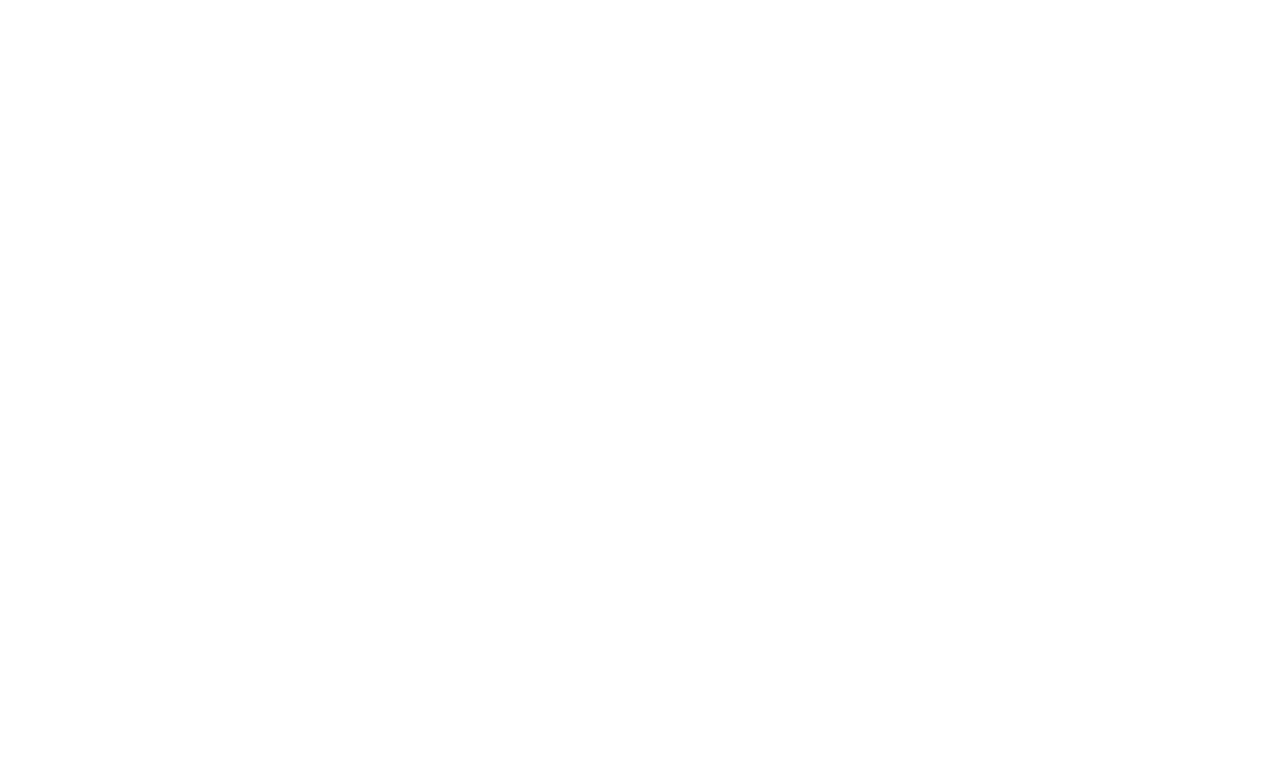
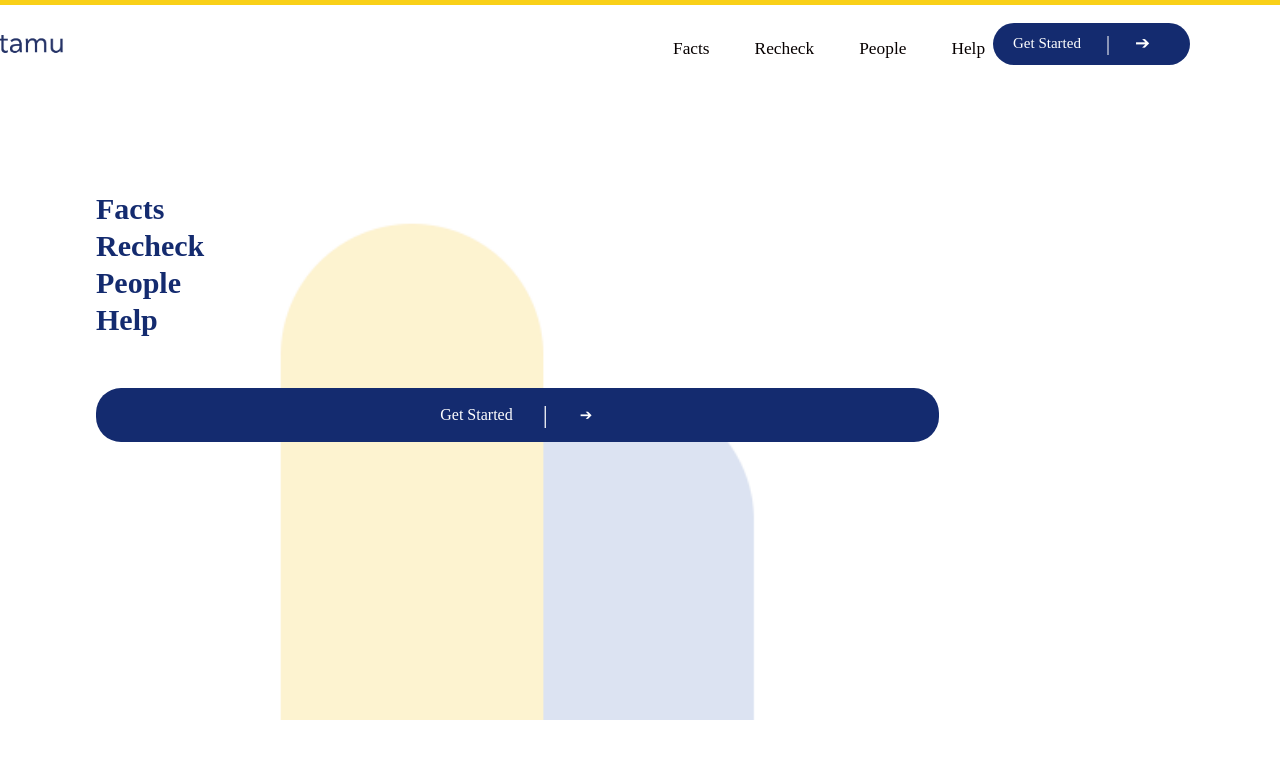
Before and after one commit to fuyanik/vitamu, a React (Create React App) app: page /mobileNavMenu in a window 1280 px wide. Before the commit this address had no page. Shown: the top 758 px of the page. Built offline with nearby package versions, Linux system fonts and the light colour scheme; a web font is replaced by a local one; what react-hooks-global-state would draw is missing.

Commit message:
form page update

```diff
--- a/src/App.js
+++ b/src/App.js
@@ -1,8 +1,18 @@
-import React from 'react';
+
 import Home from "./pages/Home"
 import Form from "./pages/Form"
-import { BrowserRouter } from 'react-router-dom';
-import {Routes, Route, Link, NavLink} from 'react-router-dom';
+
+
+import MobileNavMenu from './pages/MobileNavMenu/mobileNavMenu';
+
+import React from 'react';
+import ReactDOM from 'react-dom';
+import {
+  BrowserRouter as Router,
+  Route
+} from 'react-router-dom';
+
+import {Routes} from 'react-router-dom';
 
 
 
@@ -18,16 +28,13 @@
 
     return (
 
-      <BrowserRouter>
-      <Routes>
-            <Route path="/" element={<Home/>} />
-            <Route path="/form" element={<Form/>} />
-
-
-
-      </Routes>
-
-    </BrowserRouter>
+      <Router>
+        <Routes>
+     <Route path="/" element={<Home/>} />
+<Route path="/form" element={<Form/>} />
+<Route path="/mobileNavMenu" element={<MobileNavMenu/>} />
+</Routes>
+    </Router>
 
     );
   }
--- a/src/homeComponents/1.Navbar/navbar.css
+++ b/src/homeComponents/1.Navbar/navbar.css
@@ -185,8 +185,11 @@
 
 
    .dropdown-left{
-    background-position: center;
-    background-size: cover;
+    background-image: url("https://images.squarespace-cdn.com/content/v1/5ffcb5ab91eb492f96d336f9/1611518265706-OXIRPW4GP8ZFVRNR9U5I/get-help.jpg");
+    display: flex;
+   background-position:bottom;
+   background-size:cover;
+   background-repeat: no-repeat;
     height: 198px;
     width: 380px;
     position: relative;
@@ -272,7 +275,8 @@
         position: fixed;
         height: 60px;
         z-index: 99999999999999;
-        box-shadow: rgba(50, 50, 93, 0.25) 0px 13px 27px -5px, rgba(0, 0, 0, 0.3) 0px 8px 16px -8px;    }
+        box-shadow: rgba(0, 0, 0, 0.24) 0px 3px 8px;
+  }
 
 
 
@@ -303,12 +307,12 @@
 }
 
 .mobile-dropdown-menu{
-   left: 70px;
+   left: 85px;
    display: flex;
    position: relative;
    font-size: 16.33px;
    color: #142b6f;
-  font-family:'Franklin Gothic Medium', 'Arial Narrow', Arial, sans-serif
+  font-family:'Sofia Pro'
 
 }
 
--- a/src/homeComponents/1.Navbar/navbar.js
+++ b/src/homeComponents/1.Navbar/navbar.js
@@ -11,7 +11,7 @@
 import vitamuLogo2 from "./images/vitamuLogo2.png"
 
 
-const Navbar = () => {
+const Navbar = ({mobileMenuText,mobileMenuTo}) => {
 
 
 
@@ -19,6 +19,9 @@
    var mq = window.matchMedia( "(max-width: 768px)" );
 
    const [isWhite, setIsWhite] = useState(false);
+
+
+
 
 
    const [scrollNumber, setScrollNumber] = useState(0);
@@ -65,19 +68,90 @@
 
   { showDropdown == 1 && <NavbarDropdown
       image={dropdown1}
+
+      line1head1="Human Error ➔ "
+      line1text1="Learn what human error is and why it happens."
+
+      line1head2="Missed Diagnosis ➔ "
+      line1text2="%10 of breast cancer cases are missed on mammogram screening. Learn how it affects lives."
+
+      line2head1="Early Detection ➔"
+      line2text1="It saves lives. More than you think."
+
+      line2head2="Statistics ➔ "
+      line2text2="U.S. breast cancer statistics are here."
+
+      line2head3="Resources ➔ "
+      line2text3="Breast cancer, A to Z."
+
      onMouseLeave={() =>  setShowDropdown(0) }
      /> }
 
+
+
      { showDropdown == 2 && <NavbarDropdown
       image={dropdown2}
+      line1head1="How It Works ➔ "
+      line1text1="Learn what recheck is and how it works."
+
+      line1head2="Technology ➔ "
+      line1text2="Meet our artificial intelligence used by radiologists."
+
+      line1head3="Journey of a Mammogram ➔"
+      line1text3="Discover how your mammogram is evaluated on a recheck."
+
+      line2head1="Radiology Team ➔"
+      line2text1="Meet the ones who do the recheck."
+
+      line2head2="What is Next? ➔ "
+      line2text2="You got your recheck results, here is what comes next."
+
+      line2head3="Recheck Report Samples ➔"
+      line2text3="Want to learn about scenarios, see recheck report samples."
+
      onMouseLeave={() =>  setShowDropdown(0) }
      /> }
+
+
+
        { showDropdown == 3 && <NavbarDropdown
       image={dropdown3}
+
+      line1head1="Our Story ➔ "
+      line1text1="This is how we started our journey."
+
+      line1head2="Stories ➔ "
+      line1text2="Meet the women whose breast cancer was missed. "
+
+      line1head3="Numbers ➔"
+      line1text3="We recheck 200+ mammograms per day. Live stats here."
+
+      line2head1="Donate ➔"
+      line2text1="Your small donations keep people alive. Here is a list of charities you can make donations."
+
+      line2head2="Research Fund ➔ "
+      line2text2="We support entrepreneurs, researchers, and physicians who are dedicated to breast cancer diagnosis and treatment."
+
+
      onMouseLeave={() =>  setShowDropdown(0) }
      /> }
        { showDropdown == 4 && <NavbarDropdown
-      image={dropdown4}
+
+
+      line1head1="Contact ➔  "
+      line1text1="Any questions? We are here to help."
+
+      line1head2="FAQ ➔ "
+      line1text2="Here are the answers for frequently asked questions. "
+
+      line1head3="Stage 4 Support ➔"
+      line1text3="Are you diagnosed with stage 4 breast cancer? We can help you."
+
+      line2head1="Get a Copy of Mammogram ➔"
+      line2text1="Learn how to get a copy of your mammogram, for both recheck and future mammogram screenings."
+
+      line2head2="Breast Self-Exam Reminder ➔"
+      line2text2="Early detection saves lives. With our reminder, you will never skip a single breast self-exam."
      onMouseLeave={() =>  setShowDropdown(0) }
      /> }
 
@@ -87,7 +161,10 @@
   <Link
     style={{  textDecoration: "none", display: "flex", }}
     to="/">   <img class="vitamu-logo" src={vitamuLogo} alt="vitamu"/> </Link>
-     <div className="mobile-dropdown-menu"> Menu</div>
+   <Link
+    style={{  textDecoration: "none", display: "flex", }}
+    to={mobileMenuTo}>   <div className="mobile-dropdown-menu"> {mobileMenuText}</div>  </Link>
+
    <ul className="nav-items">
       <li className="nav-item"  onMouseMove={() => setShowDropdown(1)  }  >Facts</li>
       <li className="nav-item"  onMouseMove={() => setShowDropdown(2)  }  >Recheck</li>
--- a/src/homeComponents/1.Navbar/navbarDropdown.js
+++ b/src/homeComponents/1.Navbar/navbarDropdown.js
@@ -1,6 +1,9 @@
-import dropdown1 from "./images/dropdown1.jpg"
 
-const NavbarDropdown = ({onMouseLeave,image}) => {
+import {Routes, Route, Link, NavLink} from 'react-router-dom';
+
+
+
+const NavbarDropdown = ({onMouseLeave,image, line1head1,line1text1,line1head2,line1text2,line1head3,line1text3,line2head1,line2text1,line2head2,line2text2,line2head3,line2text3}) => {
 
   return(
 
@@ -18,16 +21,22 @@
                    <div className="dropdown-line1">
 
                        <div className="line1-content">
-                        <h2>  Human Error ➔  </h2>
+                     <h2>  {line1head1}  </h2>
 
-                        <p> Learn what human error is and why it happens.</p>
+                        <p> {line1text1}</p>
                         </div>
 
 
                        <div className="line1-content">
-                        <h2>  Missed Diagnosis ➔ </h2>
+                        <h2>   {line1head2} </h2>
 
-                        <p> %10 of breast cancer cases are missed on mammogram screening. Learn how it affects lives.</p>
+                        <p> {line1text2}</p>
+                        </div>
+
+                       <div className="line1-content">
+                        <h2>   {line1head3} </h2>
+
+                        <p> {line1text3}</p>
                         </div>
 
 
@@ -41,21 +50,21 @@
                    <div className="dropdown-line1">
 
                      <div className="line1-content">
-                        <h2>  Early Detection ➔ </h2>
+                        <h2>  {line2head1}  </h2>
 
-                        <p> It saves lives. More than you think.</p>
+                        <p> {line2text1}</p>
                      </div>
 
                      <div className="line1-content">
-                        <h2>  Statistics ➔  </h2>
+                        <h2>  {line2head2}   </h2>
 
-                        <p> U.S. breast cancer statistics are here.</p>
+                        <p> {line2text2} </p>
                      </div>
 
                      <div className="line1-content">
-                        <h2>  Resources ➔  </h2>
+                        <h2> {line2head3} </h2>
 
-                        <p> Breast cancer, A to Z.</p>
+                        <p>{line2text3}</p>
                      </div>
 
 
--- a/src/homeComponents/4.WomenSpeak/womenSpeak.css
+++ b/src/homeComponents/4.WomenSpeak/womenSpeak.css
@@ -67,7 +67,7 @@
   }
 
 
-  .women-cards .women-span:hover::after{
+  .women-area .women-span:hover::after{
   width: 80%;
 
   }
--- a/src/pages/Form.js
+++ b/src/pages/Form.js
@@ -139,7 +139,10 @@
 
     <div className="App"  ref={ref}>
 
-        <Navbar/>
+        <Navbar
+       mobileMenuTo={"/mobileNavMenu"}
+       mobileMenuText={"Menu"}
+        />
 
 
 
--- a/src/pages/Home.js
+++ b/src/pages/Home.js
@@ -27,7 +27,10 @@
 
 
 
-      <Navbar/>
+      <Navbar
+      mobileMenuText={'Menu'}
+      mobileMenuTo ={"/mobileNavMenu"}
+      />
       <Hero/>
       <Logos/>
       <WomenSpeak/>
--- /dev/null
+++ b/src/pages/MobileNavMenu/mobileNavMenu.css
@@ -0,0 +1,74 @@
+.mobile-nav-menu{
+    display: flex;
+   align-items:flex-start;
+    width: 100%;
+    height: 100vh;
+
+    justify-content: center;
+
+}
+
+.mobile-nav-menu-main {
+    top: 24%;
+    display: flex;
+    flex-direction: column;
+    gap: 3px;
+    width: 85%;
+    position: relative;
+
+
+
+
+}
+
+.mobile-nav-menu-main h2 {
+
+    font-size: 30px;
+    font-family: "Sofia Pro Light";
+    color: #142B6F;
+    animation: mobileNavAnim 500ms ease forwards;
+}
+
+@keyframes mobileNavAnim {
+
+    0% {
+
+        transform: translateY(30px);
+    }
+
+    100%{
+
+        transform: translateY(0px);
+    }
+}
+
+.mobile-nav-menu-main a{
+    margin-top: 24px;
+    height: 54px;
+    width: 88%;
+    animation: mobileNavAnimButton 900ms ease  forwards;
+}
+
+@keyframes  mobileNavAnimButton {
+
+    0% {
+
+        transform: translateY(50px);
+    }
+
+    100%{
+
+        transform: translateY(0px);
+    }
+
+}
+
+
+.mobile-nav-image{
+
+    position: absolute;
+    height: 540px;
+    top: 180px;
+    left: 237px;
+
+}
--- /dev/null
+++ b/src/pages/MobileNavMenu/mobileNavMenu.js
@@ -0,0 +1,46 @@
+import Navbar from '../../homeComponents/1.Navbar/navbar';
+import './mobileNavMenu.css'
+import {Routes, Route, Link, NavLink} from 'react-router-dom';
+import mobileNavImage from './mobileNavImage.png';
+
+const MobileNavMenu  = () => {
+    return (
+<>
+<Navbar
+           mobileMenuText={"Close"}
+           mobileMenuTo ={"/"}
+          />
+          <img  className='mobile-nav-image' src={mobileNavImage}/>
+
+        <div className='mobile-nav-menu'>
+
+          <div className='mobile-nav-menu-main'>
+
+               <h2>Facts</h2>
+               <h2>Recheck</h2>
+               <h2>People</h2>
+               <h2>Help</h2>
+
+               <Link
+    style={{  textDecoration: "none",}}
+    to="/form">    <a class="button-2" href="../FormPage/index.html">
+
+                <span class="buttonText-2"> Get Started</span>
+                <span class="line-2">|</span>
+                <span className="arrow-2">➔</span>
+
+            </a> </Link>
+
+
+
+        </div>
+
+
+
+
+        </div>
+        </>
+    )
+}
+
+export default MobileNavMenu;
```
Also changed, not shown: src/pages/MobileNavMenu/mobileNavImage.png (added).
